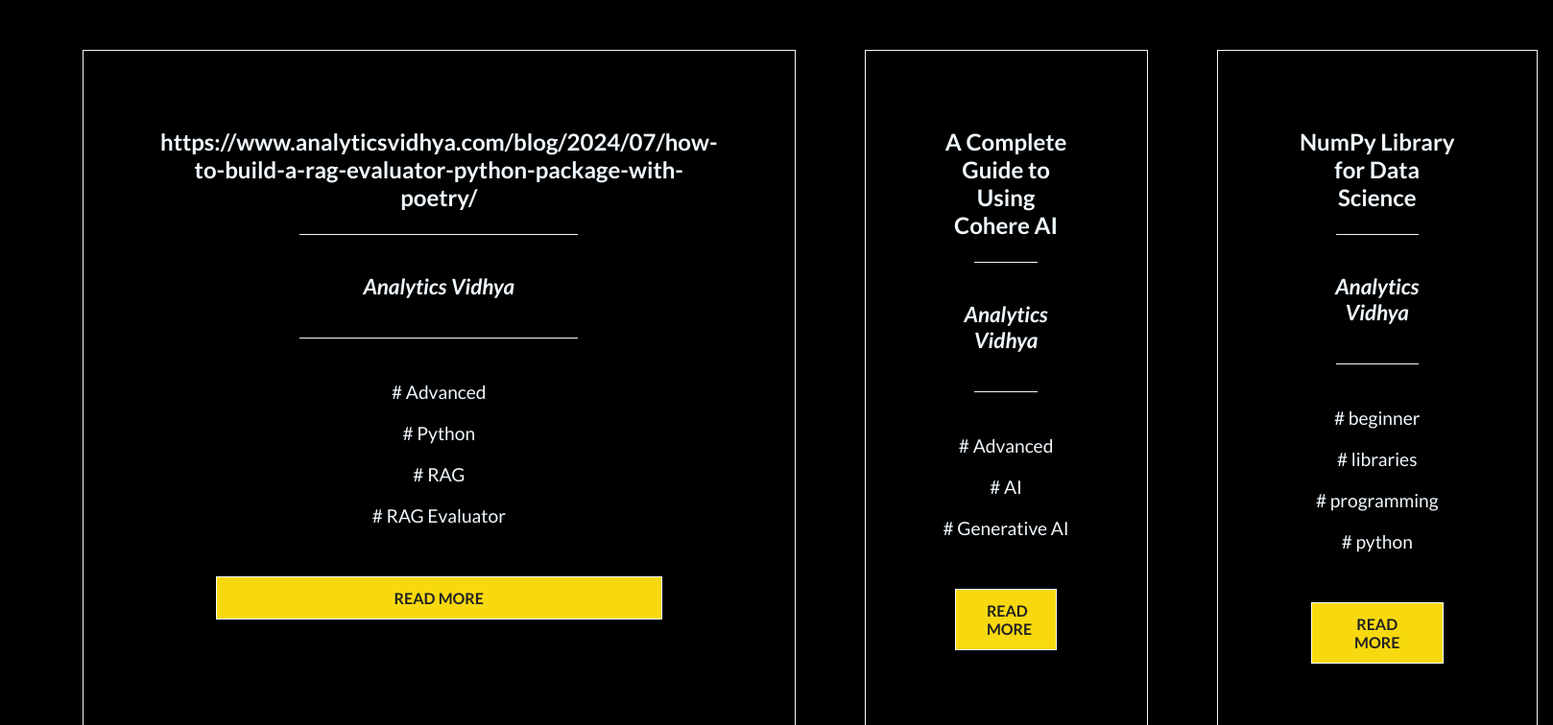
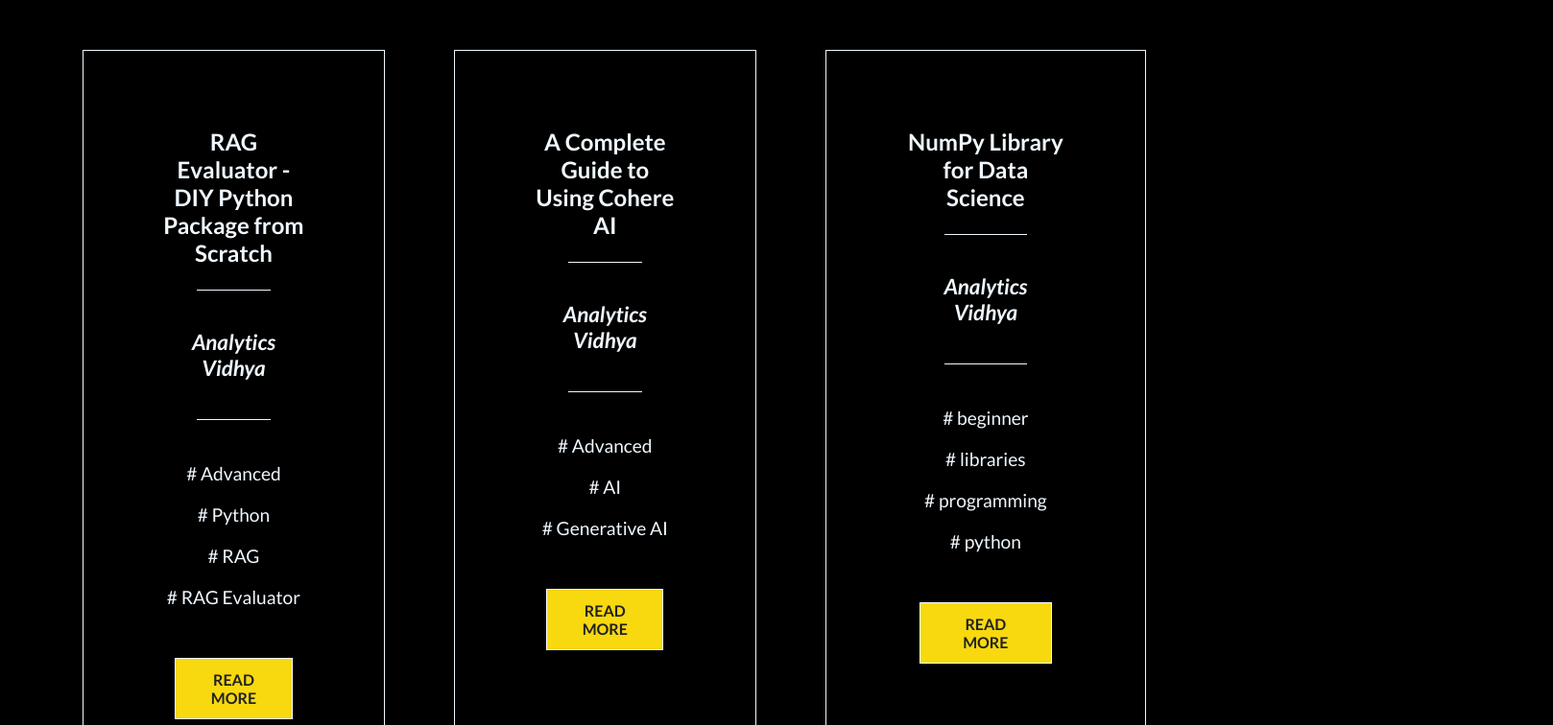
Before and after one commit to srini047/portfolio, a React (Create React App) app: page /blogs in a window 1280 px wide. Shown: the part 620-1376 px from the top of the page at 96% size, 1618 px wide, since content can reach past the window. Built offline with nearby package versions, Linux system fonts and the light colour scheme.

Commit message:
fix: headline url

```diff
--- a/src/components/BlogPostData.js
+++ b/src/components/BlogPostData.js
@@ -1,7 +1,7 @@
 const BlogPostData = [
   // Analytics Vidhya
   {
-    title: "https://www.analyticsvidhya.com/blog/2024/07/how-to-build-a-rag-evaluator-python-package-with-poetry/",
+    title: "RAG Evaluator - DIY Python Package from Scratch",
     platform: "Analytics Vidhya",
     tags: ["Advanced", "Python", "RAG", "RAG Evaluator"],
     link: "https://www.analyticsvidhya.com/blog/2024/07/how-to-build-a-rag-evaluator-python-package-with-poetry/"
```
